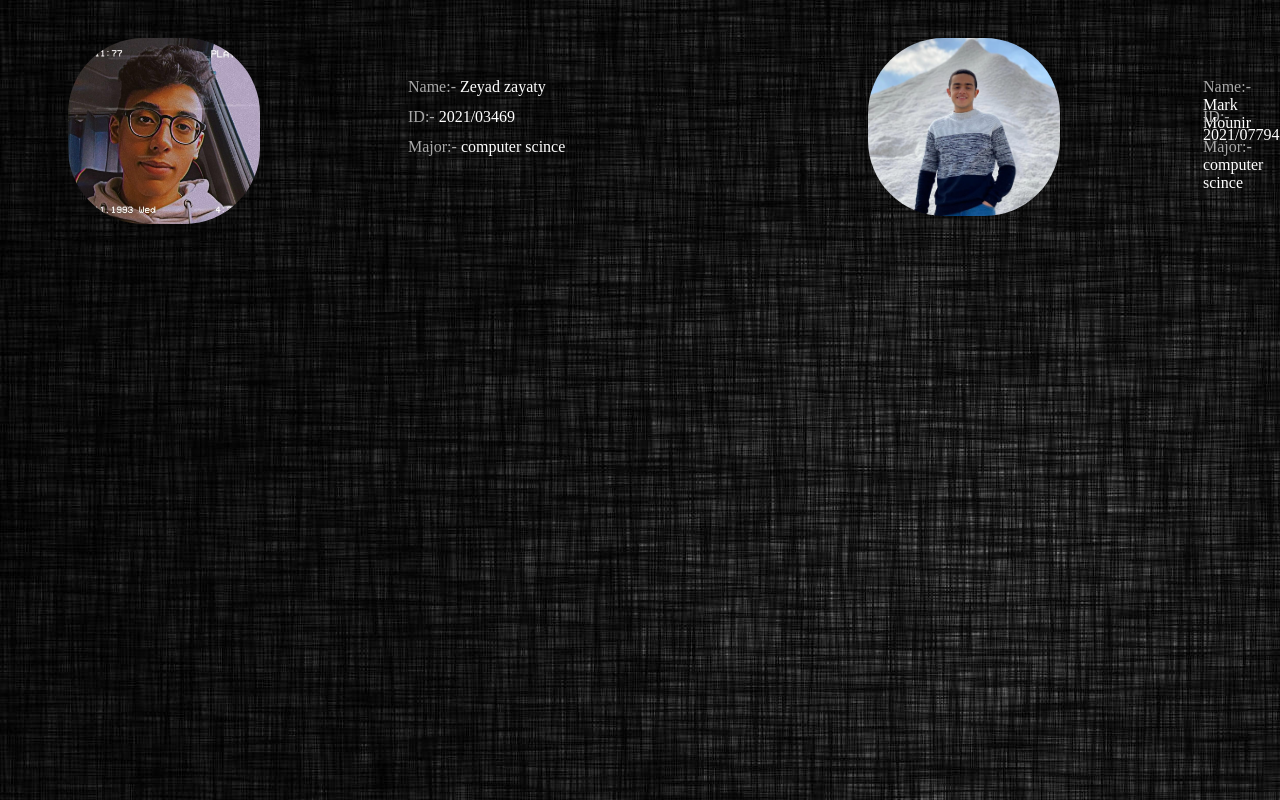
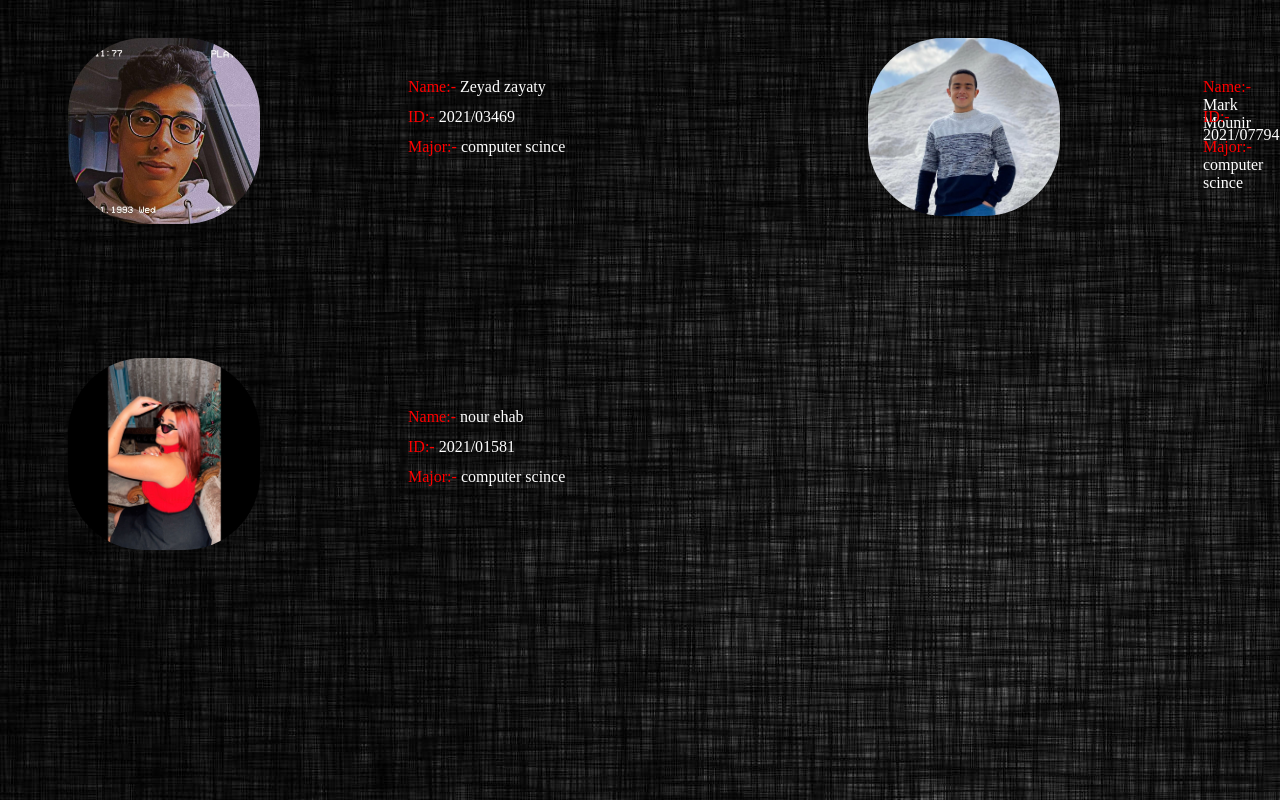
Before and after one commit to zayaty750/zayaty750.github.io, a plain HTML site: page index.html in a window 1280 px wide. Drawn offline with Linux system fonts and the light colour scheme.

Commit message:
updated by nour

```diff
--- a/index.html
+++ b/index.html
@@ -9,7 +9,7 @@
     <link rel="stylesheet" href="style.css">
 </head>
 
-<body style="color: darkgray; background-image: url(background.jpg);">
+<body style="color: red; background-image: url(background.jpg);">
 
     <!--by zayaty dont touch or copy :) -->
     <div>
@@ -58,6 +58,27 @@
             "> Major:- <span style="color: rgb(255, 255, 255);">computer scince</span> </p>
     </div>
     <!--end-->
+    <div>
+        <img class="nour_style" src="nour.jpeg">
+
+        <p class="a" style="margin-top: 400px;
+        position:absolute;
+        margin-left: 400px;
+        font-weight: 1000px;
+        "> Name:- <span style="color: rgb(255, 255, 255);">nour ehab</span> </p>
+
+        <p style="margin-top: 430px;
+                position:absolute;
+                margin-left: 400px;
+                font-weight: 1000px;
+        "> ID:- <span style="color: rgb(255, 255, 255);">2021/01581</span> </p>
+
+        <p style="margin-top: 460px;
+            position:absolute;
+            margin-left: 400px;
+            font-weight: 1000px;
+        "> Major:- <span style="color: rgb(255, 255, 255);">computer scince</span> </p>
+    </div>
 
 </body>
 
--- a/style.css
+++ b/style.css
@@ -27,3 +27,16 @@
     width: 16%;
     transition: 5s;
 }
+.nour_style {
+    position: absolute;
+    width: 15%;
+    border-radius: 2cm;
+    margin-left: 60px;
+    margin-top: 350px;
+}
+
+.nour_style:hover {
+    position: absolute;
+    width: 16%;
+    transition: 5s;
+}
```
Also changed, not shown: nour.jpeg (added).
